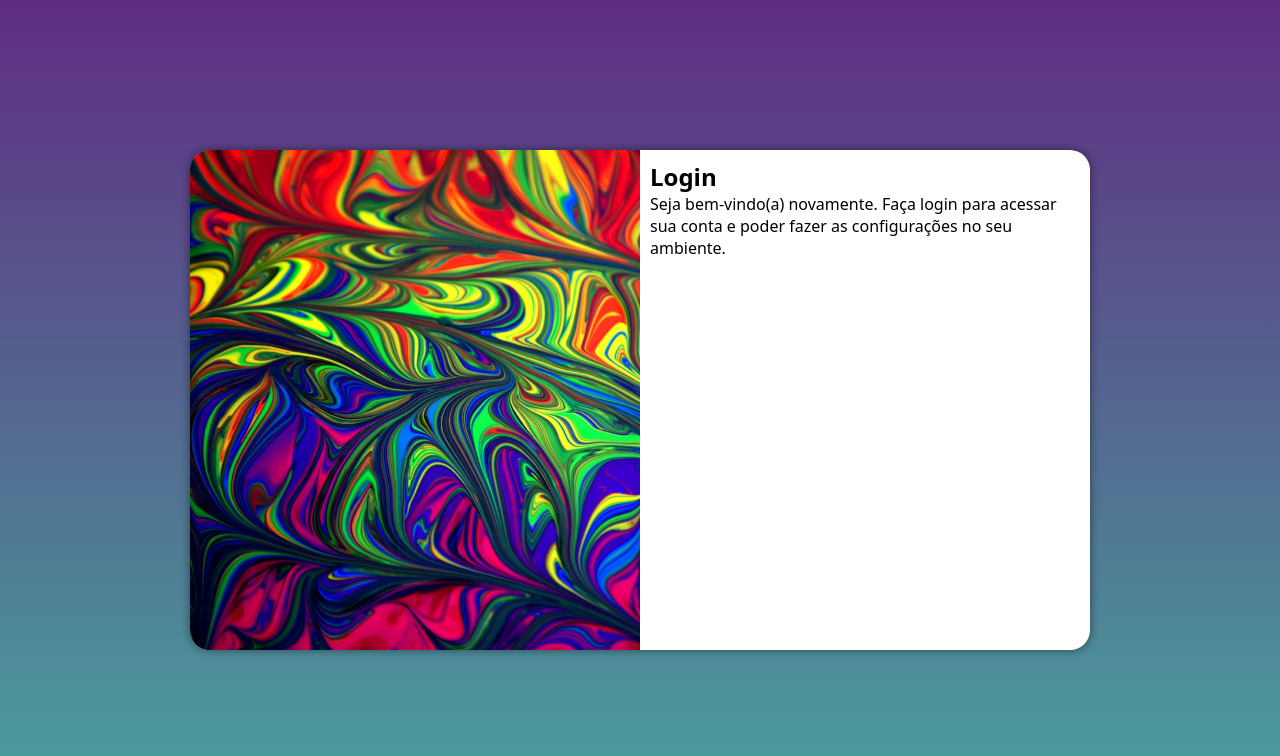
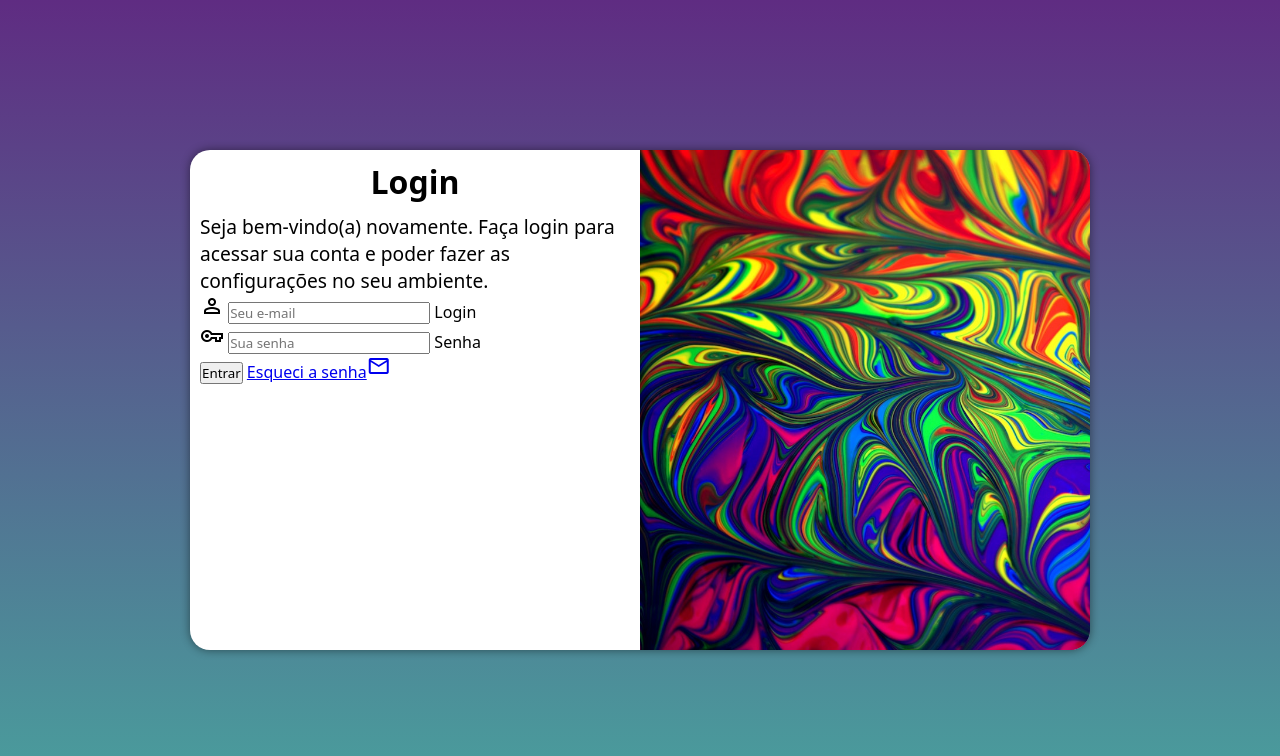
Before and after one commit to Serri7/projeto-login, a plain HTML site: page index.html in a window 1280 px wide. Drawn offline with nearby package versions, Linux system fonts and the light colour scheme.

Commit message:
adicionado o formulário

```diff
--- a/estilos/media-query.css
+++ b/estilos/media-query.css
@@ -34,15 +34,21 @@
     }
     section#login > div#imagem{
 
-        float: left;
+        float: right;
         width: 50%;
         height: 100%;
         background-size: cover;
         background-position: bottom left;
     }
     section#login > div#formulario{
-        float: right;
+        float: left;
         width: 50%;
+    }
+    div#formulario > h1{
+        font-size: 2em;
+    }
+    div#formulario > p{
+        font-size: 1.2em;
     }
 
 
--- a/estilos/style.css
+++ b/estilos/style.css
@@ -48,3 +48,11 @@ section#login > div#formulario{
     display: block;
     padding: 10px;
 }
+
+div#formulario > h1{
+    text-align: center;
+    margin-bottom: 10px;
+}
+div#formulario > p{
+    font-size: 0.8em;
+}
--- a/index.html
+++ b/index.html
@@ -7,6 +7,7 @@
     <title>Tela de login</title>
     <link rel="stylesheet" href="estilos/style.css">
     <link rel="stylesheet" href="estilos/media-query.css">
+    <link href="https://fonts.googleapis.com/css2?family=Material+Symbols+Outlined" rel="stylesheet" />
 </head>
 <body>
     <main>
@@ -17,7 +18,22 @@
             <div id="formulario">
                 <h1>Login</h1>
                 <p>Seja bem-vindo(a) novamente. Faça login para acessar sua conta e poder fazer as configurações no seu ambiente.</p>
-                <form action="login.php" method="post"></form>
+                <form action="login.php" method="post" autocomplete="on">
+                    <div class="campo">
+                        <span class="material-symbols-outlined">person</span>
+                        <input type="email" name="login" id="ilogin" placeholder="Seu e-mail" autocomplete="email" required maxlength="30">
+                        <label for="ilogin">Login</label>
+                    </div>
+                    <div class="campo">
+                        <span class="material-symbols-outlined">vpn_key</span>
+                        <input type="password" name="senha" id="isenha" placeholder="Sua senha" autocomplete="current-password" required minlength="8" maxlength="20">
+                        <label for="isenha">Senha</label>
+                    </div>
+                    <input type="submit" value="Entrar">
+                    <a href="esqueci.html">
+                        Esqueci a senha<span class="material-symbols-outlined">mail</span>
+                    </a>
+                </form>
             </div>
 
         </section>
```
